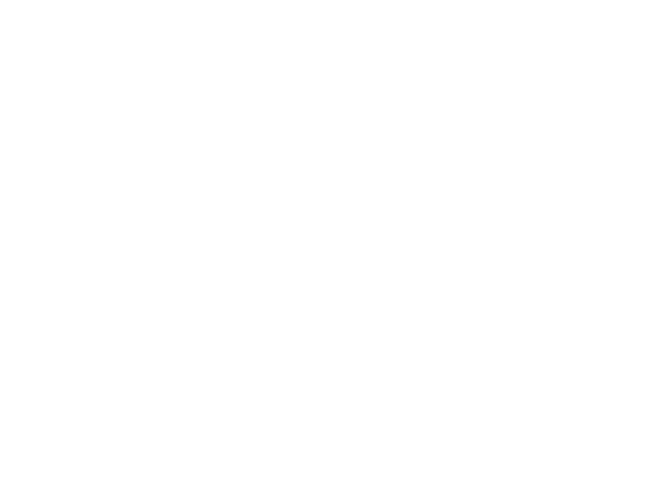
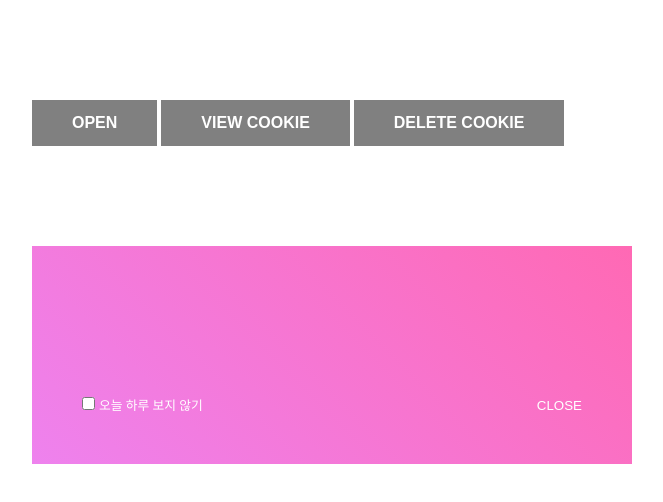
Before and after one commit to eun-su-jeong/cookie_pop, a plain HTML site: page index.html in a window 1280 px wide. Shown: the whole page, without its empty margins (68-731 px from the left). Drawn offline with Linux system fonts and the light colour scheme.

Commit message:
기본스타일링

```diff
--- a/index.html
+++ b/index.html
@@ -10,7 +10,22 @@
 </head>
 
 <body>
+  <nav>
+    <button>OPEN</button>
+    <button>VIEW COOKIE</button>
+    <button>DELETE COOKIE</button>
+  </nav>
 
+  <aside>
+    <div class="con"></div>
+    <div class="controls">
+      <p>
+        <input type="checkbox" id="ck">
+        <label for="ck">오늘 하루 보지 않기</label>
+      </p>
+      <button>CLOSE</button>
+    </div>
+  </aside>
 </body>
 
 </html>
--- a/scss/style.scss
+++ b/scss/style.scss
@@ -0,0 +1,40 @@
+@import 'reset';
+
+nav {
+	margin: 100px;
+
+	button {
+		border: none;
+		background: gray;
+		padding: 15px 40px;
+		font: bold 1rem/1 'arial';
+		color: #fff;
+		cursor: pointer;
+	}
+}
+
+aside {
+	width: 600px;
+	padding: 50px;
+	background: linear-gradient(45deg, violet, hotpink);
+	margin: 100px;
+
+	.con {
+		min-height: 100px;
+	}
+	.controls {
+		display: flex;
+		justify-content: space-between;
+
+		label {
+			font: 0.8rem/1 '맑은 고딕';
+			color: #fff;
+		}
+		button {
+			cursor: pointer;
+			border: none;
+			background: transparent;
+			color: #fff;
+		}
+	}
+}
```
Also changed, not shown: css/style.css, 1 other file.
